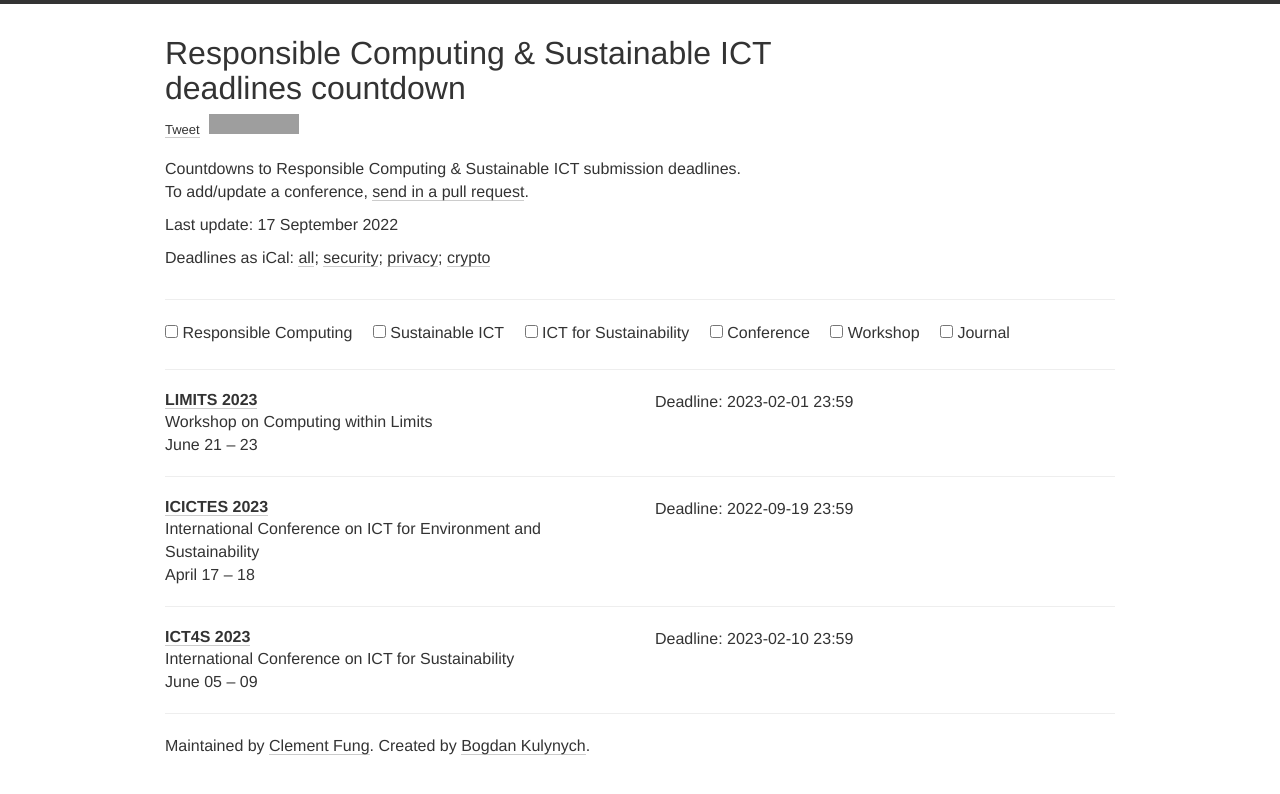
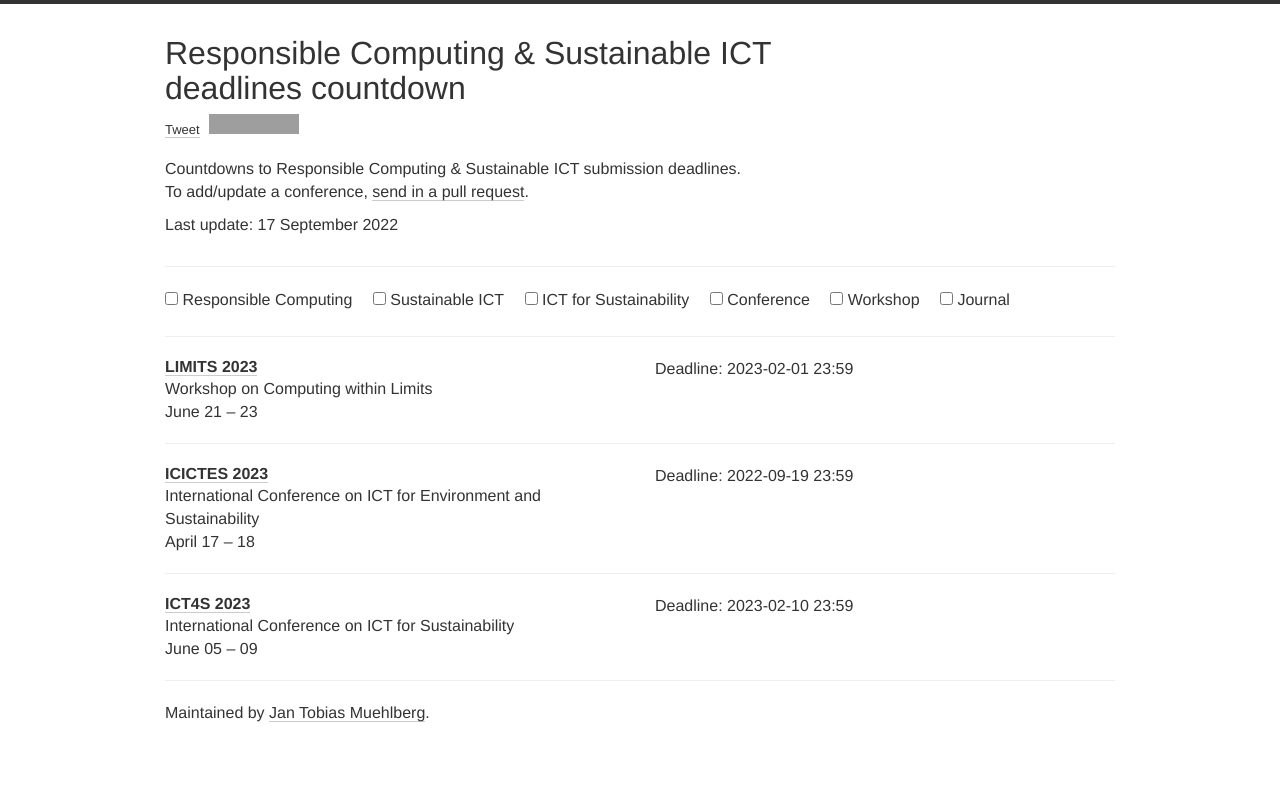
Before and after one commit to responsible-computing/responsible-computing.github.io, a Jekyll site: the page built from index.html, in a window 1280 px wide. Shown: the top 794 px of the page. Built offline with Jekyll 4.4.1, drawn with Linux system fonts in a browser that asks for light colours; nearby versions of some CDN libraries; comment, search, counter and statistics services are not loaded; grey boxes are pictures that could not be loaded.

Commit message:
correct repo link and maintainer name removed ical links

```diff
--- a/_config.yml
+++ b/_config.yml
@@ -6,7 +6,7 @@ domain: " responsible-computing .github.io"
 baseurl: ""
 
 twitter_username: jtmuehlberg
-github_username: muehlber
+github_username: responsible-computing
 github_repo: responsible-computing
 ga_id:
 
--- a/index.html
+++ b/index.html
@@ -29,15 +29,6 @@
             {{ site.description }}
             <p>To add/update a conference, <a target="_blank" href="//github.com/{{ site.github_username }}/{{ site.github_repo }}">send in a pull request</a>.
             <p>Last update: {{ site.time | date: "%-d %B %Y" }}
-            <div>
-                <p>
-                    Deadlines as iCal:
-                    <a href="{{site.baseurl}}/ical/deadlines-all.ical">all</a>;
-                    <a href="{{site.baseurl}}/ical/deadlines-sec.ical">security</a>;
-                    <a href="{{site.baseurl}}/ical/deadlines-priv.ical">privacy</a>;
-                    <a href="{{site.baseurl}}/ical/deadlines-crypto.ical">crypto</a>
-                </p>
-            </div>
           </div>
         </div>
         <hr>
@@ -102,7 +93,7 @@
         {% endfor %}
       </div>
       <footer>
-        Maintained by <a href="https://clementfung.github.io/">Clement Fung</a>. Created by <a href="//twitter.com/{{ site.twitter_username }}">Bogdan Kulynych</a>.
+        Maintained by <a href="https://www.beetzsee.de/aboutme.html">Jan Tobias Muehlberg</a>.
       </footer>
     </div>
 
```
